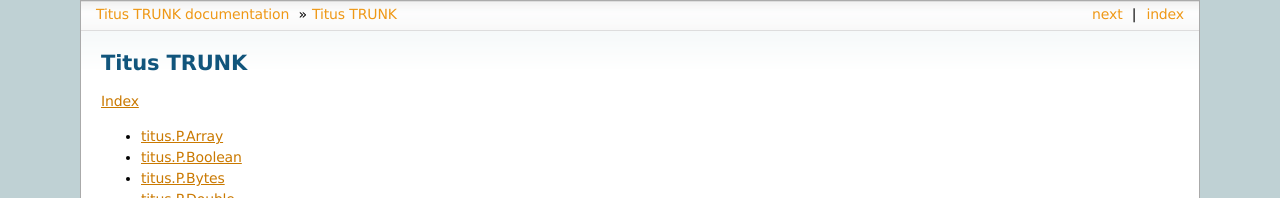
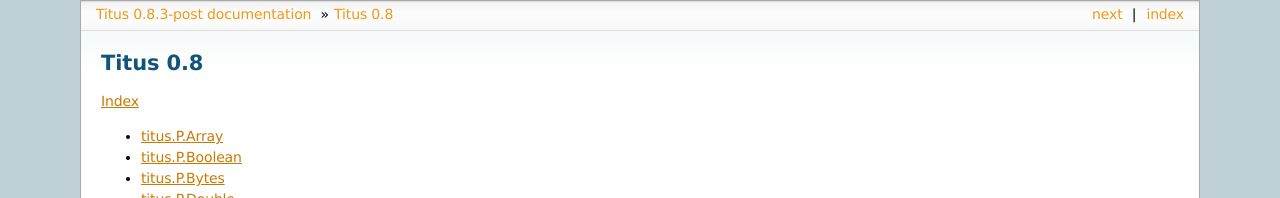
Before and after one commit to modelop/hadrian, a Sphinx documentation site: the page built from titus/docs/index.rst, in a window 1280 px wide and 900 px high. Shown: the top 198 px of the window. Built offline with Sphinx 7.4.7, drawn with Linux system fonts in a browser that asks for light colours; formulas are drawn with MathJax 3; some of the changed text lies outside the part shown.

Commit message:
updating version for the generated titus documentation

```diff
--- a/titus/docs/conf.py
+++ b/titus/docs/conf.py
@@ -48,9 +48,9 @@ copyright = u'2015, Open Data Group'
 # built documents.
 #
 # The short X.Y version.
-version = 'TRUNK'
+version = '0.8'
 # The full version, including alpha/beta/rc tags.
-release = 'TRUNK'
+release = '0.8.3-post'
 
 # The language for content autogenerated by Sphinx. Refer to documentation
 # for a list of supported languages.
```
